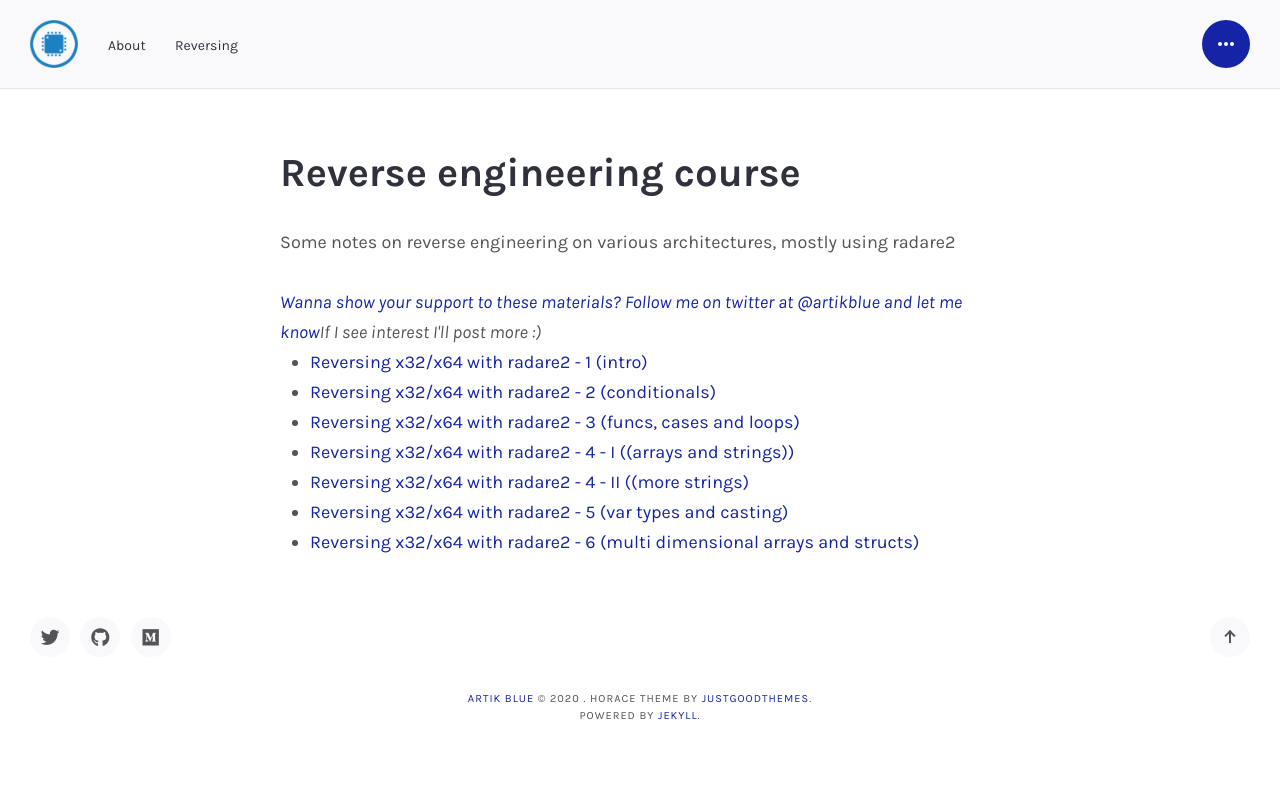
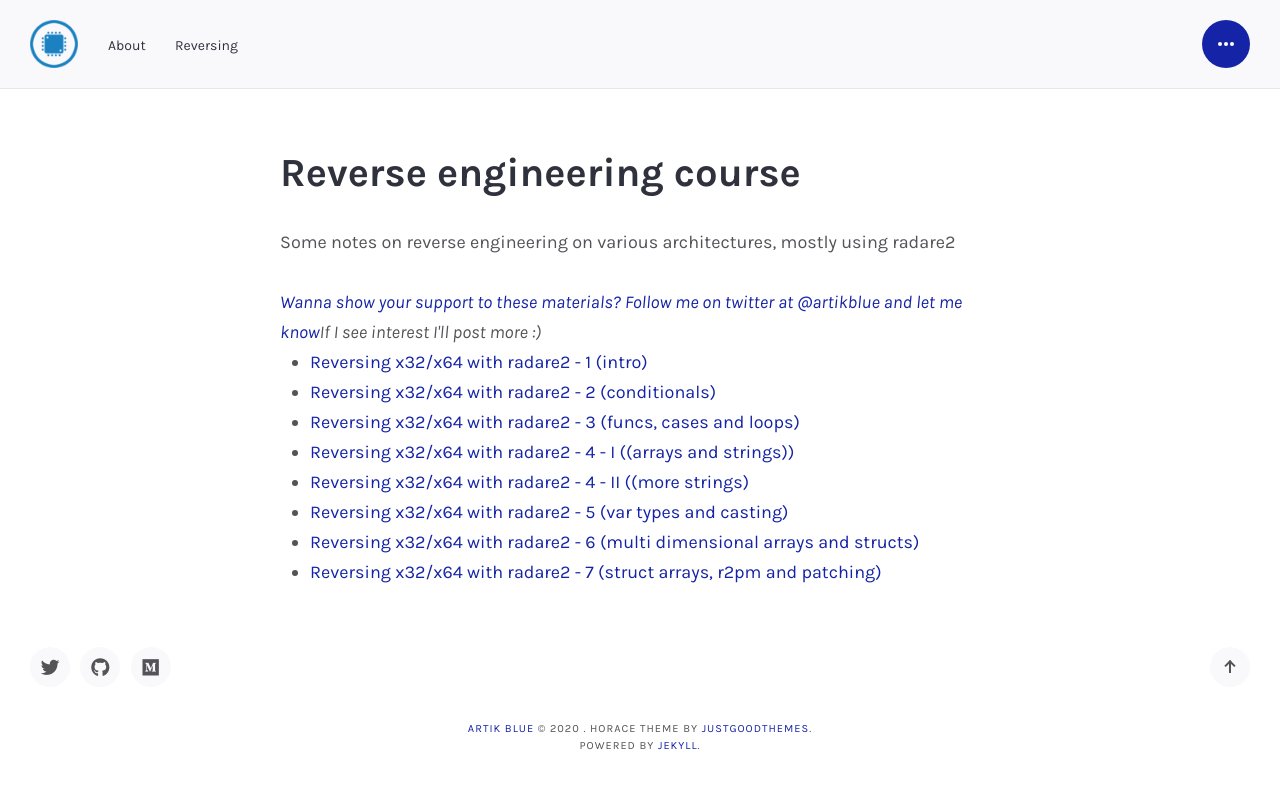
Before and after one commit to artikblue/artikblue.github.io, a Jekyll site: the page built from reversing.md, in a window 1280 px wide. Shown: the top 789 px of the page. Built offline with Jekyll 4.4.1, drawn with Linux system fonts in a browser that asks for light colours; some web fonts are replaced.

Commit message:
new part

```diff
--- a/reversing.md
+++ b/reversing.md
@@ -10,7 +10,7 @@
 <p>Some notes on reverse engineering on various architectures, mostly using radare2</p>
 
 <i><a href="https://www.twitter.com/artikblue">Wanna show your support to these materials? Follow me on twitter at @artikblue and let me know</a>If I see interest I'll post more :)</i>
-
+<br>
 <ul>
   <li><a href="https://artik.blue/reversing-radare2-1">Reversing x32/x64 with radare2 - 1 (intro) </a></li>
   <li><a href="https://artik.blue/reversing-radare2-2">Reversing x32/x64 with radare2 - 2 (conditionals) </a></li>
@@ -19,5 +19,5 @@
   <li><a href="https://artik.blue/reversing-radare-4-ii">Reversing x32/x64 with radare2 - 4 - II ((more strings)</a></li>
   <li><a href="https://artik.blue/reversing-radare-5">Reversing x32/x64 with radare2 - 5 (var types and casting)</a></li>
   <li><a href="https://artik.blue/reversing-radare-6">Reversing x32/x64 with radare2 - 6 (multi dimensional arrays and structs)</a></li>
-
+  <li><a href="https://artik.blue/reversing-radare-7">Reversing x32/x64 with radare2 - 7 (struct arrays, r2pm and patching)</a></li>
 </ul>
```
Also changed, not shown: _pages/reversing.md (+2 -2 lines).
